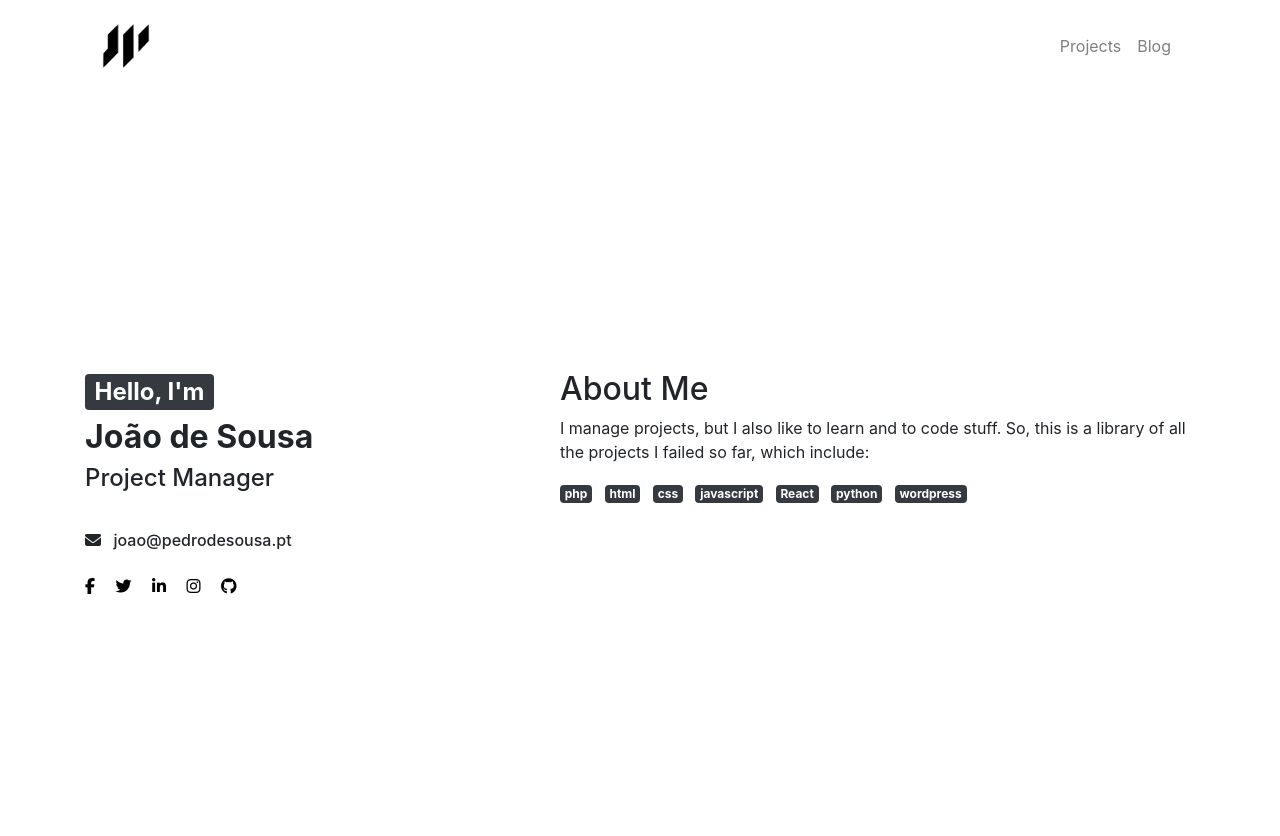
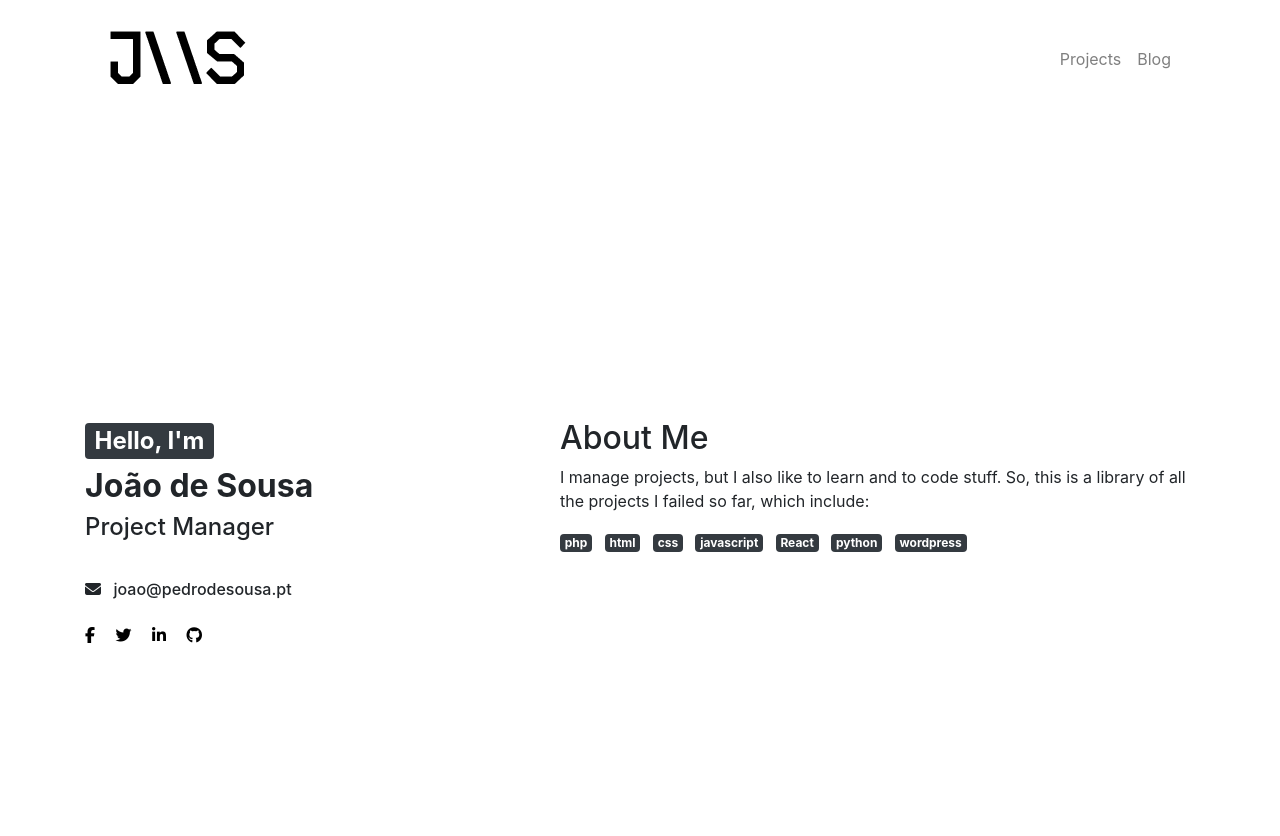
Before and after one commit to joaodesousa/personal, a PHP site: page / in a window 1280 px wide. Shown: the top 836 px of the page. Run offline with PHP 8.4, Linux system fonts and the light colour scheme; some libraries are stand-ins or nearby versions.

Commit message:
New branding

```diff
--- a/php/first.php
+++ b/php/first.php
@@ -15,8 +15,6 @@
                 <a class="tw-ic mr-3" role="button" href="https://twitter.com/ojoaodesousa"><i class="fab fa-twitter"></i></a>
                 <!--Linkedin-->
                 <a class="li-ic mr-3" role="button" href="https://linkedin.com/joaopedrodesousa"><i class="fab fa-linkedin-in"></i></a>
-                <!--Instagram-->
-                <a class="ins-ic mr-3" role="button" href="https://instagram.com/ojoaodesousa"><i class="fab fa-instagram"></i></a>
                 <!--GitHub-->
                 <a class="ins-ic mr-3" role="button" href="https://github.com/joaodesousa"><i class="fab fa-github"></i></a>
 
--- a/php/nav.php
+++ b/php/nav.php
@@ -1,7 +1,7 @@
 <div class="container">
 <nav class="navbar navbar-expand-lg navbar-light mt-2">
   <a class="navbar-brand" href="#">
-  <img src="../img/favicon.png" width="50" height="50" alt="">
+  <img src="../img/logoweb.png" alt="">
   </a>
   <button class="navbar-toggler" type="button" data-toggle="collapse" data-target="#navbarNav" aria-controls="navbarNav" aria-expanded="false" aria-label="Toggle navigation">
     <span class="navbar-toggler-icon"></span>
```
Also changed, not shown: img/favicon.png, img/logoweb.png (added).
